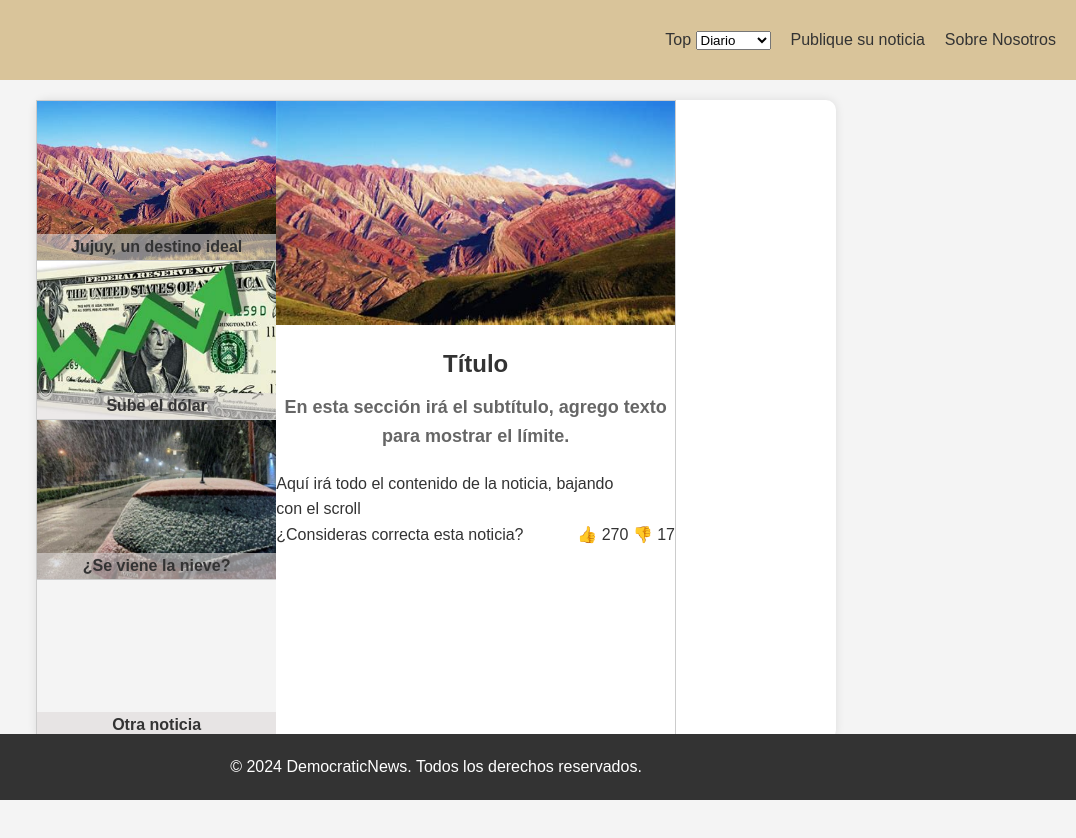
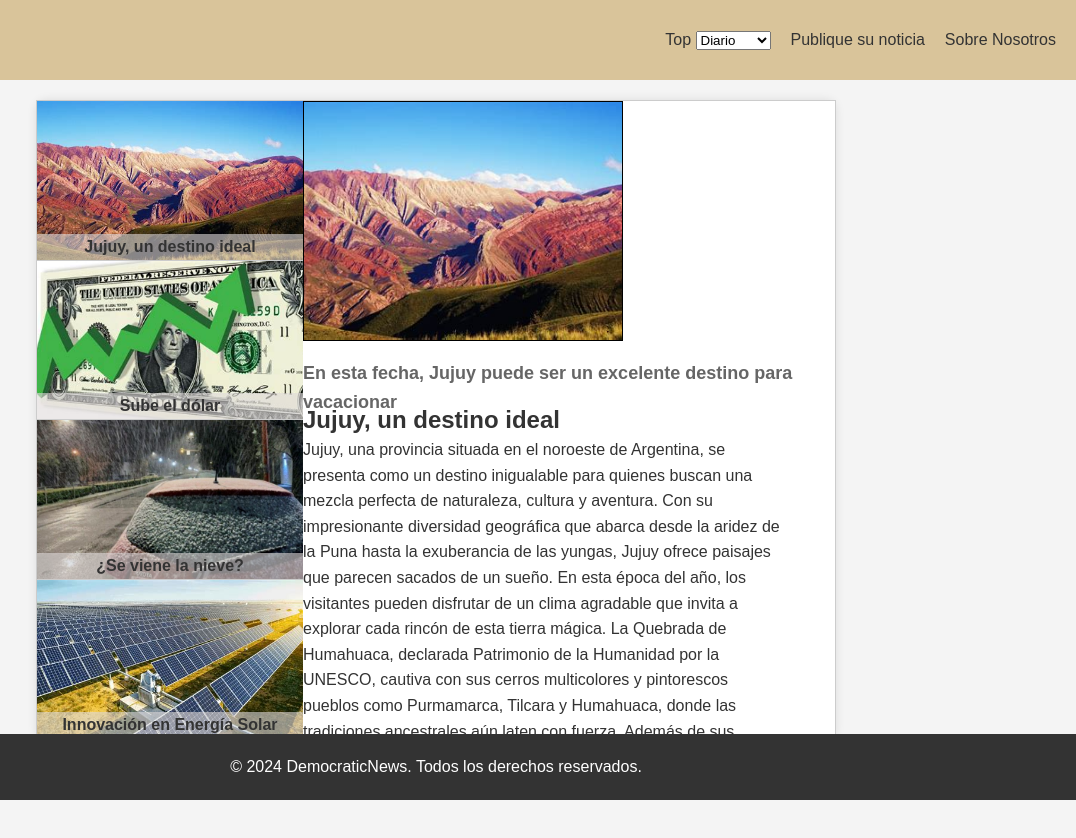
Before and after one commit to VickyRobledo88/CodoACodoG18, a plain HTML site: page pages/top.html in a window 1280 px wide. Shown: the full height of the page, 204-1280 px from the left. Drawn offline with Linux system fonts and the light colour scheme.

Commit message:
agrego lógica en top

```diff
--- a/css/main_page_styles.css
+++ b/css/main_page_styles.css
@@ -101,7 +101,7 @@ main {
     border-radius: 10px;
 }
 
-#main-image{
+#main-image {
     height: 30vh;
     object-fit: cover;
     width: 25vw;
@@ -160,7 +160,7 @@ main {
 .thumbs {
     display: flex;
     gap: 2vw;
-    margin-right: 27vw;
+    margin-right: 25vw;
 }
 
 #opinions{
@@ -266,14 +266,14 @@ footer {
 
 .top-container {
     display: flex;
-    width: 80%;
+    width: 100%;
     height: 80%;
     border: 1px solid #ccc;
     background-color: #fff;
 }
 
 .news-list {
-    width: 60%;
+    width: 50%;
     background-color: #f4f4f4;
 }
 
@@ -288,22 +288,12 @@ footer {
     background-position: center;
     background-repeat: no-repeat;
     position: relative;
+    transition: transform 0.3s ease-in-out;
+
 }
 
-#news-1 {
-    background-image: url(../assets/news1.jpg);
-}
-
-#news-2 {
-    background-image: url(../assets/news2.jpg);
-}
-
-#news-3 {
-    background-image: url(../assets/news3.jpg);
-}
-
-#news-4 {
-    background-image: url(../assets/news4.jpg);
+.news-item:hover {
+    transform: scale(1.1);
 }
 
 .news-item h3 {
--- a/js/main.js
+++ b/js/main.js
@@ -1,5 +1,5 @@
 var news1 = {
-    image: '../assets/news1.jpg',
+    image: '../assets/daily_top/news1.jpg',
     title: 'Jujuy, un destino ideal',
     subtitle: 'En esta fecha, Jujuy puede ser un excelente destino para vacacionar',
     body: `Jujuy, una provincia situada en el noroeste de Argentina, se presenta como un destino inigualable para quienes buscan una mezcla perfecta de naturaleza, cultura y aventura. Con su impresionante diversidad geográfica que abarca desde la aridez de la Puna hasta la exuberancia de las yungas, Jujuy ofrece paisajes que parecen sacados de un sueño.
@@ -17,7 +17,7 @@ var news1 = {
 };
 
 var news2 = {
-    image: '../assets/news2.jpg',
+    image: '../assets/daily_top/news2.jpg',
     title: 'Sube el dólar',
     subtitle: 'Una vez más, la subida del dólar genera un gran desorden económico',
     body: `Una vez más, la subida del dólar ha provocado un considerable desorden económico en varios sectores. El aumento del valor de la divisa norteamericana frente al peso ha generado incertidumbre y preocupación entre los ciudadanos y los empresarios, quienes ven cómo sus costos se incrementan y sus márgenes de ganancia se reducen.
@@ -35,7 +35,7 @@ var news2 = {
 };
 
 var news3 = {
-    image: '../assets/news3.jpg',
+    image: '../assets/daily_top/news3.jpg',
     title: '¿Se viene la nieve?',
     subtitle: 'El cambio de clima podría traer una sorpresa inesperada',
     body: `El cambio de clima podría traer una sorpresa inesperada este año: la posibilidad de una nevada en regiones donde es poco común. Los meteorólogos han estado observando un patrón inusual en las temperaturas y la formación de nubes, lo que sugiere que podríamos estar a punto de experimentar un fenómeno meteorológico raro.
@@ -52,12 +52,34 @@ var news3 = {
     voted: false
 };
 
+var news4 = {
+    image: '../assets/daily_top/news4.jpg',
+    title: 'Innovación en Energía Solar',
+    subtitle: 'Nuevas tecnologías prometen revolucionar el sector energético',
+    body: `El sector energético está a punto de experimentar una revolución gracias a las innovaciones en tecnología solar. Investigadores de todo el mundo están desarrollando paneles solares de última generación que no solo son más eficientes, sino también más asequibles.
 
-var news = [news1, news2, news3];
+    Una de las innovaciones más destacadas es el uso de perovskita, un material que podría aumentar significativamente la eficiencia de los paneles solares en comparación con los tradicionales de silicio. Los expertos creen que esta tecnología podría estar disponible comercialmente en los próximos años, lo que permitiría una adopción más amplia de la energía solar en hogares y empresas.
+
+    Además, se están explorando nuevas formas de integrar la energía solar en la vida cotidiana. Desde ventanas solares que generan electricidad hasta carreteras solares que pueden alimentar la iluminación urbana, las posibilidades son infinitas. Estas soluciones no solo ayudarán a reducir la dependencia de combustibles fósiles, sino que también contribuirán a combatir el cambio climático al disminuir las emisiones de gases de efecto invernadero.
+
+    Las empresas y los gobiernos están invirtiendo fuertemente en investigación y desarrollo para acelerar la transición hacia una energía más limpia y sostenible. Programas de incentivos y subsidios están ayudando a impulsar el crecimiento del mercado solar, haciendo que sea más accesible para el consumidor promedio.
+
+    En conclusión, la innovación en energía solar está allanando el camino hacia un futuro más verde y sostenible. Con el continuo avance de la tecnología y el apoyo de políticas públicas, la energía solar está destinada a jugar un papel crucial en la matriz energética global.`,
+    thumbsUp: 320,
+    thumbsDown: 10
+};
+
+
+var news = [news1, news2, news3, news4];
 var currentNews = 0;
 
 document.addEventListener('DOMContentLoaded', (_event) => {
-    changeNewsContext();
+    if (window.location.pathname === '/index.html') {
+        changeNewsContext();
+    }
+    if (window.location.pathname === '/pages/top.html') {
+        loadTopNews();
+    }
     loadNews();
 });
 
@@ -99,6 +121,26 @@ function setBody(){
 
 }
 
+function loadNewsByNumber(newsNumber) {
+    currentNews = newsNumber;
+    loadNews();
+}
+
+function loadTopNews() {
+    const news1 = document.getElementById('news-img-1');
+    const news2 = document.getElementById('news-img-2');
+    const news3 = document.getElementById('news-img-3');
+    const news4 = document.getElementById('news-img-4');
+    news1.style.backgroundImage = 'url(' + news[0].image + ')';
+    news2.style.backgroundImage = 'url(' + news[1].image + ')';
+    news3.style.backgroundImage = 'url(' + news[2].image + ')';
+    news4.style.backgroundImage = 'url(' + news[3].image + ')';
+    document.getElementById('news-title-1').textContent = news[0].title;
+    document.getElementById('news-title-2').textContent = news[1].title;
+    document.getElementById('news-title-3').textContent = news[2].title;
+    document.getElementById('news-title-4').textContent = news[3].title;
+}
+
 function loadNews() {
     setImage();
     setBody();
--- a/pages/top.html
+++ b/pages/top.html
@@ -33,29 +33,29 @@
     <main>
         <div class="top-container">
             <div class="news-list">
-                <div id="news-1" class="news-item" onclick="loadNews(news1)">
-                    <h3>Jujuy, un destino ideal</h3>
+                <div id="news-img-1" class="news-item" onclick="loadNewsByNumber(0)">
+                    <h3 id="news-title-1"></h3>
                 </div>
-                <div id="news-2" class="news-item" onclick="loadNews(news2)">
-                    <h3>Sube el dólar</h3>
+                <div id="news-img-2" class="news-item" onclick="loadNewsByNumber(1)">
+                    <h3 id="news-title-2"></h3>
                 </div>
-                <div id="news-3" class="news-item" onclick="loadNews(news3)">
-                    <h3>¿Se viene la nieve?</h3>
+                <div id="news-img-3" class="news-item" onclick="loadNewsByNumber(2)">
+                    <h3 id="news-title-3"></h3>
                 </div>
-                <div id="news-4" class="news-item" onclick="loadNews(news4)">
-                    <h3>Otra noticia</h3>
+                <div id="news-img-4" class="news-item" onclick="loadNewsByNumber(3)">
+                    <h3 id="news-title-4"></h3>
                 </div>
             </div>
             <div class="news-detail">
-                <img id="news-image" src="../assets/news1.jpg" alt="Noticia">
-                <h2 id="news-title">Título</h2>
-                <h4 id="news-subtitle">En esta sección irá el subtítulo, agrego texto para mostrar el límite.</h4>
-                <p id="news-body">Aquí irá todo el contenido de la noticia, bajando con el scroll</p>
+                <img id="main-image" class="top-main-image" alt="Noticia">
+                <h2 id="main-title"></h2>
+                <h4 id="main-subtitle"></h4>
+                <p id="news-body"></p>
                 <div class="feedback">
                     <p>¿Consideras correcta esta noticia?</p>
                     <div>
-                        <span>👍</span> <span id="thumbs-up">270</span>
-                        <span>👎</span> <span id="thumbs-down">17</span>
+                        <div id="thumb-up" onclick="thumbsUp()"></div>
+                        <div id="thumb-down" onclick="thumbsDown()"></div>
                     </div>
                 </div>
             </div>
@@ -65,5 +65,6 @@
     <footer>
         <p>&copy; 2024 DemocraticNews. Todos los derechos reservados.</p>
     </footer>
+    <script src="../js/main.js"></script>
 </body>
 </html>
```
Also changed, not shown: index.html (+1 -1 lines), assets/daily_top/news1.jpg (renamed from assets/news1.jpg), assets/daily_top/news2.jpg (renamed from assets/news2.jpg), assets/daily_top/news3.jpg (renamed from assets/news3.jpg), assets/daily_top/news4.jpg (added).
